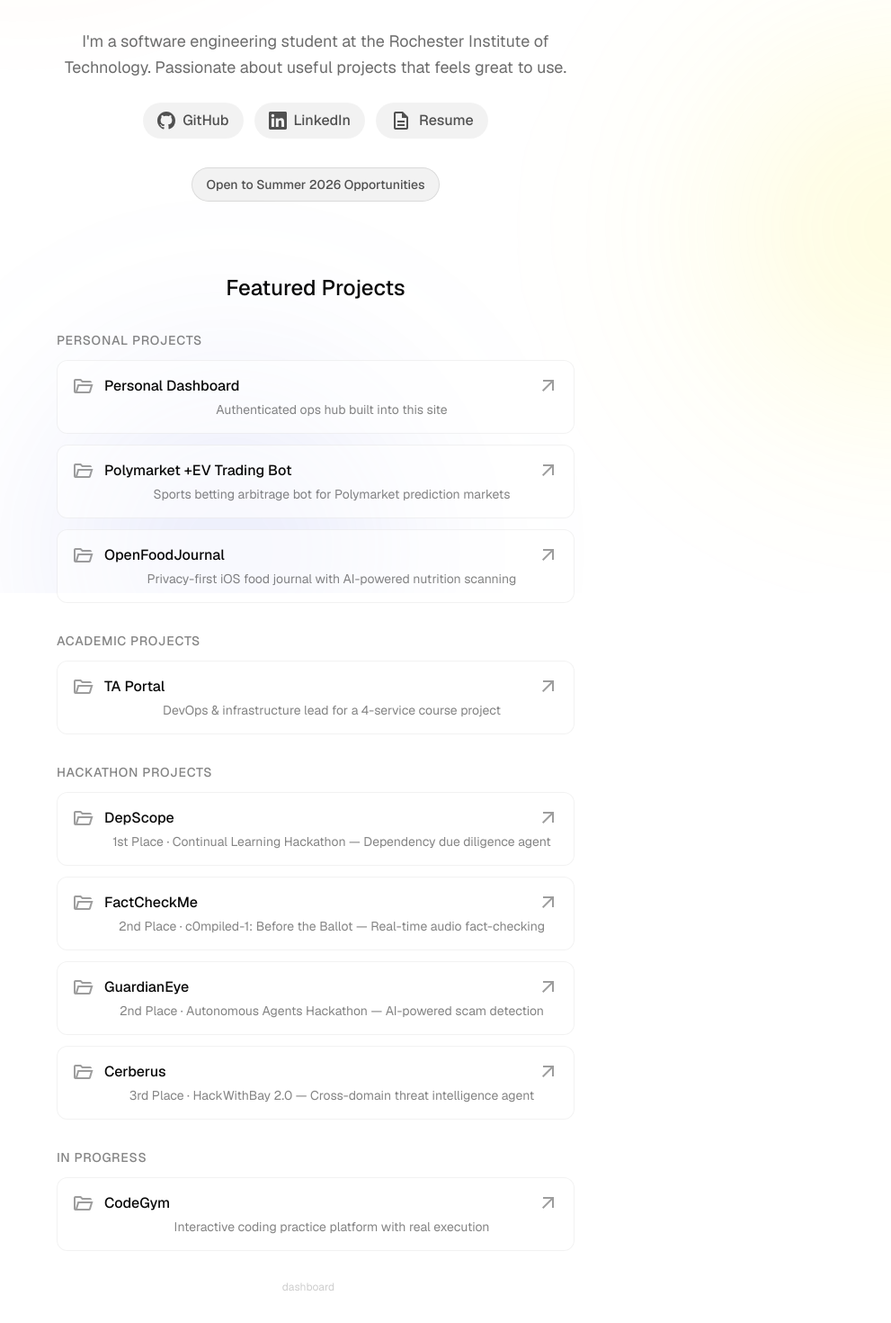
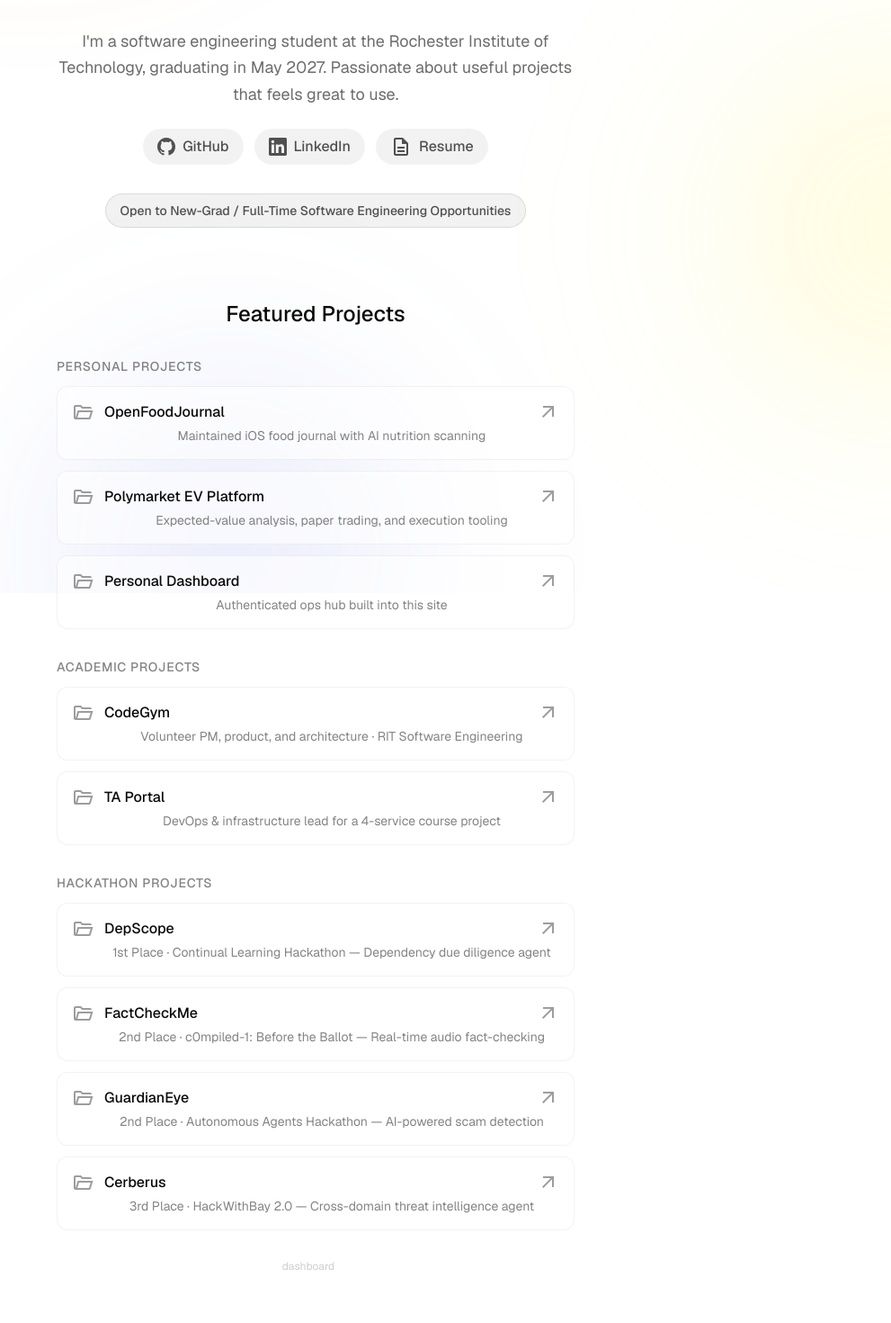
Before and after one commit to kvn8888/kvn8888.github.io, a Next.js app in the folder homepage/: page / in a window 1280 px wide. Shown: the part 141-1611 px from the top of the page at 90% size, without its empty margins (289-1280 px from the left). After the commit the page ends 1588 px from the top, so only its background shows below. Built offline with nearby package versions, Linux system fonts and the light colour scheme.

Commit message:
Refresh graduate availability and featured portfolio projects

```diff
--- a/homepage/src/app/page.tsx
+++ b/homepage/src/app/page.tsx
@@ -12,6 +12,26 @@ import { ProjectCard, ProjectModal, ThemeToggle, type Project, type ProjectCateg
 const projects: Project[] = [
   // Personal Projects
   {
+    id: 'openfoodjournal',
+    title: 'OpenFoodJournal',
+    shortDesc: 'Maintained iOS food journal with AI nutrition scanning',
+    tags: ['SwiftUI', 'SwiftData', 'Gemini', 'HealthKit', 'CloudKit'],
+    fullDesc: 'An open-source iOS food journal I build and maintain, available on the App Store. Built with SwiftUI and SwiftData, with local-first storage and iCloud sync. Gemini helps scan nutrition labels, estimate nutrition from food photos, and search for foods, with editable results before logging. Includes a reusable Food Bank, composite foods and nutrition calculators, weight-based container tracking, opt-in HealthKit sync, CSV export, and JSON backup and restore. Users bring their own Gemini API key, stored in the iOS Keychain.',
+    githubUrl: 'https://github.com/kvn8888/OpenFoodJournal',
+    demoUrl: 'https://apps.apple.com/us/app/openfoodjournal/id6761086648',
+    category: 'personal',
+  },
+  {
+    id: 'polymarket-ev-bot',
+    title: 'Polymarket EV Platform',
+    shortDesc: 'Expected-value analysis, paper trading, and execution tooling',
+    tags: ['TypeScript', 'React', 'Docker', 'Turso'],
+    fullDesc: 'A platform for comparing sportsbook odds with Polymarket prices to identify potential positive expected-value opportunities. Removes bookmaker margin to estimate probabilities and uses configurable Kelly-based position sizing. Combines paper trading and live execution integrations with a React dashboard for opportunities, positions, per-user credentials, and Odds API usage. Includes account-level trading controls, persistent order tracking, and operational telemetry for investigating provider and execution failures.',
+    demoUrl: 'https://polymarket-ev-bot-docker.onrender.com/polymarket/',
+    category: 'personal',
+    screenshot: '/screenshots/polymarket.png',
+  },
+  {
     id: 'kevinc-dashboard',
     title: 'Personal Dashboard',
     shortDesc: 'Authenticated ops hub built into this site',
@@ -22,17 +42,16 @@ const projects: Project[] = [
     category: 'personal',
     screenshot: '/screenshots/homepage.png',
   },
+  // Academic Projects
   {
-    id: 'polymarket-ev-bot',
-    title: 'Polymarket +EV Trading Bot',
-    shortDesc: 'Sports betting arbitrage bot for Polymarket prediction markets',
-    tags: ['TypeScript', 'Docker', 'React', 'Turso'],
-    fullDesc: 'A sports betting arbitrage bot that finds positive expected value (EV) opportunities between sportsbook odds and Polymarket prediction markets. Fetches odds from The Odds API (NFL, NBA, NHL), de-vigs to find true probability, and identifies mispriced Polymarket contracts. Sizes bets using Kelly Criterion (1/4 Kelly, 5% max position) and supports both paper trading and live execution via the Polymarket CLOB API. Includes a full web dashboard with portfolio overview, live opportunities, position tracking, per-user secrets management, and a pooled Odds API usage monitor.',
-    demoUrl: 'https://polymarket-ev-bot-docker.onrender.com/polymarket/',
-    category: 'personal',
-    screenshot: '/screenshots/polymarket.png',
+    id: 'codegym',
+    title: 'CodeGym',
+    shortDesc: 'Volunteer PM, product, and architecture · RIT Software Engineering',
+    tags: ['Go', 'React', 'TypeScript', 'PostgreSQL'],
+    fullDesc: 'A coding and interview practice platform developed within an RIT Software Engineering department program. I contribute as a volunteer across project management, product direction, and architecture. The current v2 rewrite pairs a React/Vite frontend with a Go backend focused on authentication, personal workspace isolation, and memory profiles. AI-generated practice problems and secure code execution are planned; the current milestone establishes the platform foundation.',
+    githubUrl: 'https://github.com/kvn8888/CodeGym',
+    category: 'academic',
   },
-  // Academic Projects
   {
     id: 'ta-portal',
     title: 'TA Portal',
@@ -41,27 +60,6 @@ const projects: Project[] = [
     fullDesc: 'Led DevOps and infrastructure for a course-built TA portal. Designed a GitHub Actions CI/CD pipeline with Nx monorepo tooling for parallel lint/test and branch-convention-triggered deployments. Containerized a 4-service stack (MariaDB, Workflow API, Express.js, Next.js) with Docker Compose health checks and persistent volumes. Configured nginx as a reverse proxy with SSL termination, set up SSH key-based passwordless deployment from GitHub Actions to the production VM, and hardened the server with UFW firewall rules. Fixed Prisma ORM client generation in Docker and resolved Next.js basePath routing behind the proxy.',
     category: 'academic',
   },
-  // In Progress
-  {
-    id: 'codegym',
-    title: 'CodeGym',
-    shortDesc: 'Interactive coding practice platform with real execution',
-    tags: ['Go', 'React', 'Docker', 'PostgreSQL'],
-    fullDesc: 'A full-stack coding practice platform with a Go backend, React frontend, and Dockerized code execution. Features filesystem-backed problem packs (language, category, problem), a sqlc/goose data layer, and a Storybook component library. Problems define skeleton files, canonical solutions, and test suites in a structured YAML manifest.',
-    githubUrl: 'https://github.com/kvn8888/CodeGym',
-    category: 'in-progress',
-    screenshot: '/screenshots/codegym.png',
-  },
-  {
-    id: 'openfoodjournal',
-    title: 'OpenFoodJournal',
-    shortDesc: 'Privacy-first iOS food journal with AI-powered nutrition scanning',
-    tags: ['SwiftUI', 'SwiftData', 'Gemini', 'HealthKit', 'CloudKit'],
-    fullDesc: 'A local-first iOS food journal built with SwiftUI and SwiftData for iOS 26+. Point your camera at a nutrition label or a plate of food and get instant macro/micronutrient tracking — Gemini Flash Lite handles label scans in under 2 seconds, and Gemini Pro estimates plated meals. Features a weekly calendar strip with progress rings, meal sections with swipe-to-edit, a personal Food Bank for saved foods with serving mappings, weight-based container tracking, and HealthKit sync for active energy and 10+ micronutrients. Local-first with automatic iCloud/CloudKit sync across devices. BYOK — users bring their own Gemini key stored in the iOS Keychain; no proxy server needed.',
-    githubUrl: 'https://github.com/kvn8888/OpenFoodJournal',
-    demoUrl: 'https://apps.apple.com/us/app/openfoodjournal/id6761086648',
-    category: 'personal',
-  },
 
   // Hackathon Projects
   {
@@ -69,8 +67,7 @@ const projects: Project[] = [
     title: 'DepScope',
     shortDesc: '1st Place · Continual Learning Hackathon — Dependency due diligence agent',
     tags: ['Node.js', 'Express', 'React', 'Gemini', 'You.com'],
-    fullDesc: 'Autonomous multi-agent system for open-source dependency due diligence. Paste a package name or GitHub URL and three sequential agents run: a Repo Health Analyzer pulling GitHub stats (stars, commit cadence, bus factor, license), an External Researcher using You.com Search to surface CVEs and community sentiment, and a Gemini 2.0 Flash Risk Scorer that synthesizes everything into a letter grade (A–F) with severity-ranked findings and opinionated alternatives. Streams agent progress live via SSE. Scores five dimensions — security (30%), maintenance (25%), stability (20%), community (15%), documentation (10%) — with automatic downgrades for unpatched critical CVEs, archived repos, and single-maintainer staleness. Won 1st place at HackWithBay 2.0.',
-    githubUrl: 'https://github.com/kvn8888/DepScope',
+    fullDesc: 'Autonomous multi-agent system for open-source dependency due diligence. Paste a package name or GitHub URL and three sequential agents run: a Repo Health Analyzer pulling GitHub stats (stars, commit cadence, bus factor, license), an External Researcher using You.com Search to surface CVEs and community sentiment, and a Gemini 2.0 Flash Risk Scorer that synthesizes everything into a letter grade (A–F) with severity-ranked findings and opinionated alternatives. Streams agent progress live via SSE. Scores five dimensions — security (30%), maintenance (25%), stability (20%), community (15%), documentation (10%) — with automatic downgrades for unpatched critical CVEs, archived repos, and single-maintainer staleness. Won 1st place at the Continual Learning Hackathon.',
     category: 'hackathon',
   },
   {
@@ -78,7 +75,7 @@ const projects: Project[] = [
     title: 'FactCheckMe',
     shortDesc: '2nd Place · c0mpiled-1: Before the Ballot — Real-time audio fact-checking',
     tags: ['React', 'TypeScript', 'Supabase', 'ElevenLabs', 'Gemini', 'Hyperspell'],
-    fullDesc: 'Real-time fact-checking tool built for voters watching debates and speeches. ElevenLabs transcribes live audio, Gemini 2.0 with Google Search grounding extracts and verifies claims instantly, and Hyperspell provides semantic caching so repeated talking points return in under 100ms instead of 2–3 seconds. The semantic cache recognizes differently-worded versions of the same claim — "unemployment is 4.2%" and "the unemployment rate is at 4.2%" both hit the cache. Claims surface with verdicts, supporting sources, and a statistics dashboard. Built on Supabase Edge Functions with a React + Tailwind frontend. Won 2nd place at HackWithBay 2.0.',
+    fullDesc: 'Real-time fact-checking tool built for voters watching debates and speeches. ElevenLabs transcribes live audio, Gemini 2.0 with Google Search grounding extracts and verifies claims instantly, and Hyperspell provides semantic caching so repeated talking points return in under 100ms instead of 2–3 seconds. The semantic cache recognizes differently-worded versions of the same claim — "unemployment is 4.2%" and "the unemployment rate is at 4.2%" both hit the cache. Claims surface with verdicts, supporting sources, and a statistics dashboard. Built on Supabase Edge Functions with a React + Tailwind frontend. Won 2nd place at c0mpiled-1: Before the Ballot.',
     githubUrl: 'https://github.com/kvn8888/FactCheckMe',
     category: 'hackathon',
   },
@@ -87,7 +84,7 @@ const projects: Project[] = [
     title: 'GuardianEye',
     shortDesc: '2nd Place · Autonomous Agents Hackathon — AI-powered scam detection',
     tags: ['FastAPI', 'React', 'Neo4j', 'Gemini', 'Tavily', 'Yutori'],
-    fullDesc: 'Multi-agent scam detection pipeline that analyzes screenshots, voice recordings, and text messages and returns a RED / YELLOW / GREEN verdict. Six parallel agents run on each submission: Reka Vision reads text from images, GLiNER extracts entities (phone numbers, URLs, dollar amounts), Tavily searches scam databases in roughly 2 seconds, a Yutori Research agent conducts a deep investigation (~60s), Gemini 3 Flash synthesizes the final verdict, and Neo4j maps the scam network connecting entities to past reports. Identical content returns from SQLite/Turso cache instantly. Voice deepfake detection via Modulate. All services degrade gracefully to rule-based fallbacks when API keys are absent. Won 2nd place at HackWithBay 2.0.',
+    fullDesc: 'Multi-agent scam detection pipeline that analyzes screenshots, voice recordings, and text messages and returns a RED / YELLOW / GREEN verdict. Six parallel agents run on each submission: Reka Vision reads text from images, GLiNER extracts entities (phone numbers, URLs, dollar amounts), Tavily searches scam databases in roughly 2 seconds, a Yutori Research agent conducts a deep investigation (~60s), Gemini 3 Flash synthesizes the final verdict, and Neo4j maps the scam network connecting entities to past reports. Identical content returns from SQLite/Turso cache instantly. Voice deepfake detection via Modulate. All services degrade gracefully to rule-based fallbacks when API keys are absent. Won 2nd place at the Autonomous Agents Hackathon.',
     githubUrl: 'https://github.com/kvn8888/GuardianEye',
     demoUrl: 'https://guardianeyeui.onrender.com/',
     category: 'hackathon',
@@ -147,7 +144,7 @@ export default function Home() {
       {/* Content with staggered blur reveal animation */}
       <div className="text-center max-w-4xl mx-auto relative z-10 pt-8">
         {/* Small tagline — visible immediately, no opacity:0 animation */}
-        <p className="text-sm text-foreground/50 mb-4 tracking-wide">Software Engineering Student, Spring 2027</p>
+        <p className="text-sm text-foreground/50 mb-4 tracking-wide">RIT Software Engineering · May 2027</p>
 
         {/* Main headline — LCP element, must be immediately visible */}
         <h1 className="text-5xl sm:text-6xl md:text-7xl font-medium tracking-tight mb-8 text-foreground">
@@ -156,7 +153,7 @@ export default function Home() {
 
         {/* Bio text */}
         <p className="text-lg text-foreground/60 max-w-xl mx-auto mb-6 leading-relaxed blur-reveal-2">
-          I&apos;m a software engineering student at the Rochester Institute of Technology. Passionate about useful projects that feels great to use.
+          I&apos;m a software engineering student at the Rochester Institute of Technology, graduating in May 2027. Passionate about useful projects that feels great to use.
         </p>
 
         {/* Social Links */}
@@ -192,7 +189,7 @@ export default function Home() {
 
         {/* Status Badge */}
         <div className="inline-flex items-center gap-2 px-4 py-2 bg-foreground/5 border border-foreground/10 rounded-full blur-reveal-4">
-          <span className="text-sm font-medium text-foreground/70">Open to Summer 2026 Opportunities</span>
+          <span className="text-sm font-medium text-foreground/70">Open to New-Grad / Full-Time Software Engineering Opportunities</span>
         </div>
 
         {/* Projects Section */}
```
